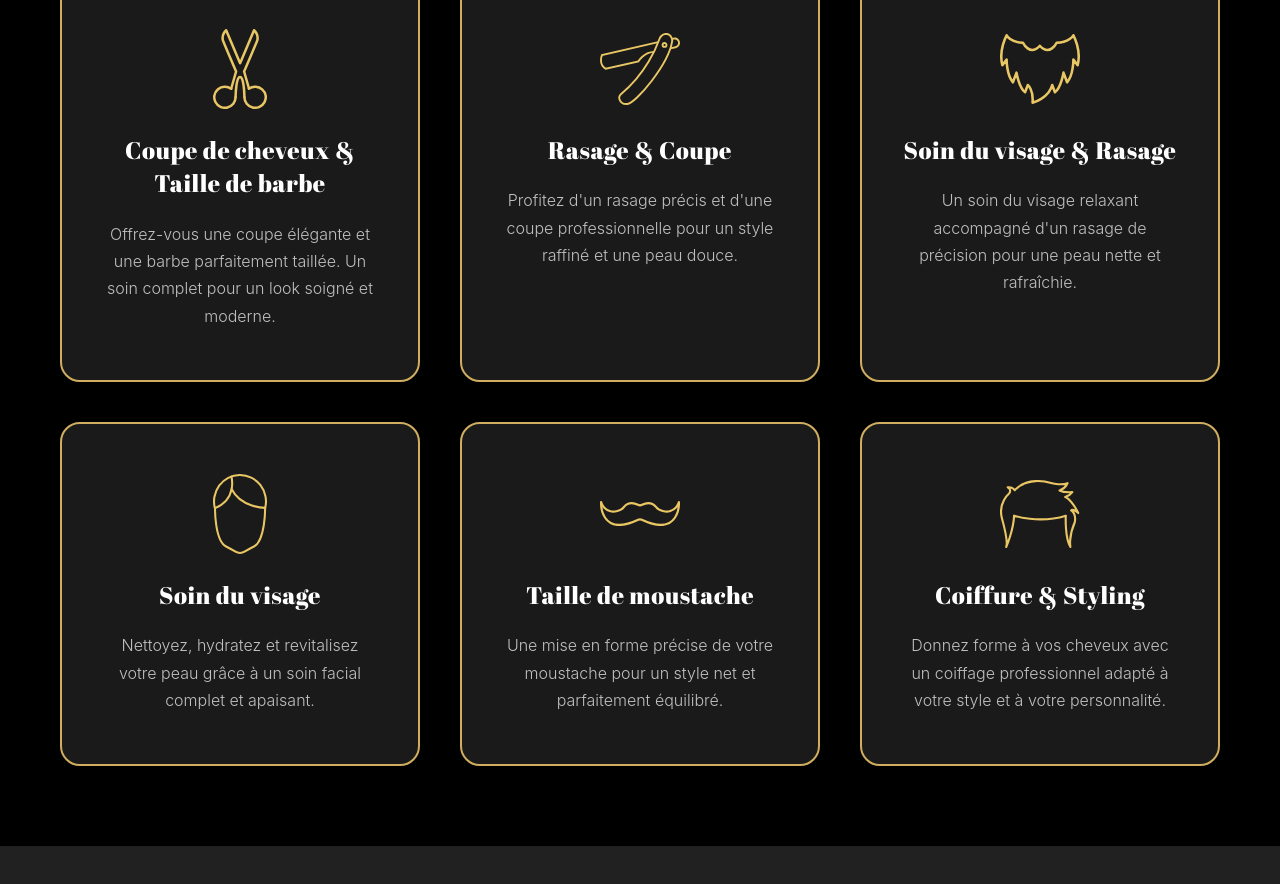
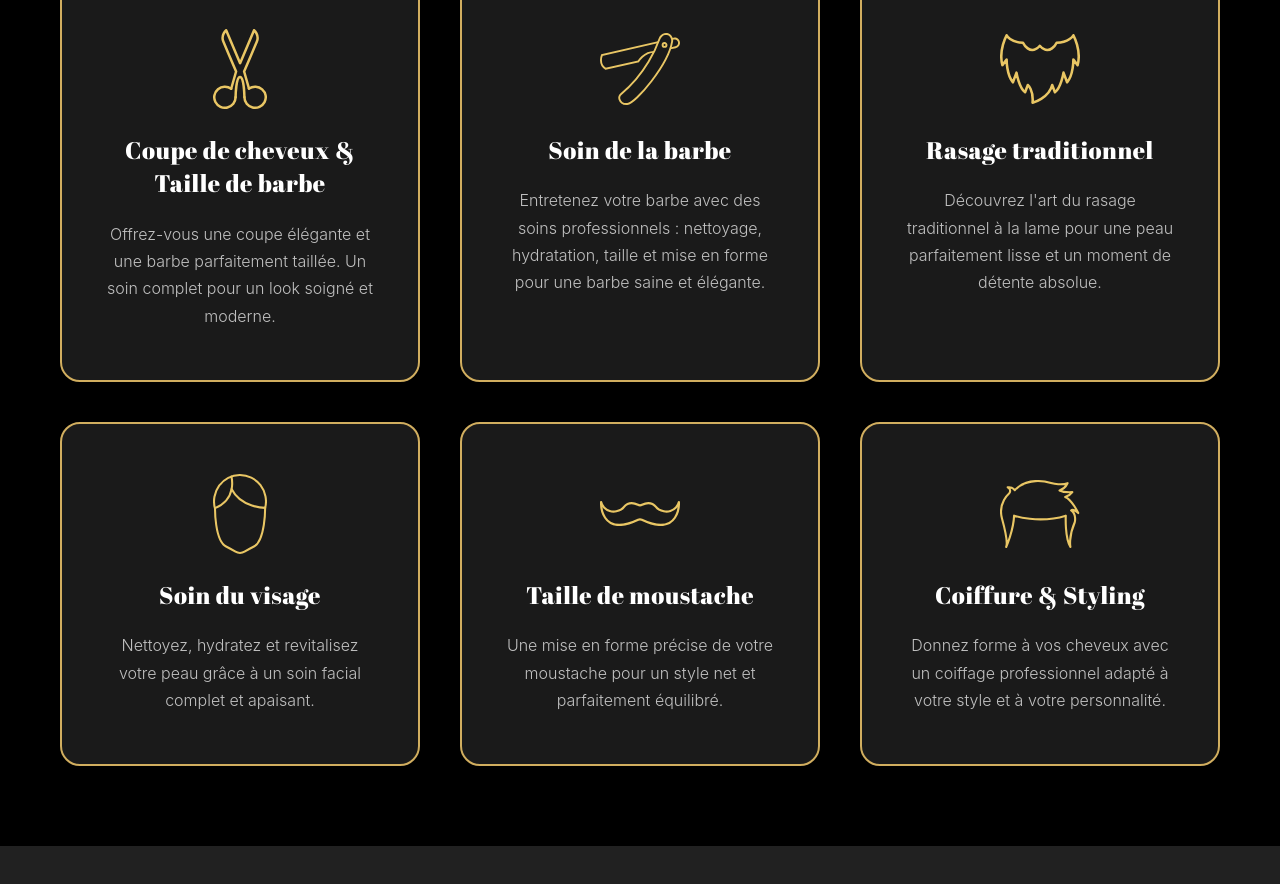
Before and after one commit to Nazaro73/KingOfHair, a Vue app in the folder kingofhair-app/: page / in a window 1280 px wide. Shown: the part 1040-1924 px from the top of the page. Built offline with nearby package versions, Linux system fonts and the light colour scheme.

Commit message:
Mise à jour des services de la section prestations
- Changement 'Rasage & Coupe' en 'Soin de la barbe' avec nouveau descriptif
- Changement 'Soin du visage & Rasage' en 'Rasage traditionnel' avec nouveau descriptif

```diff
--- a/kingofhair-app/src/components/ServicesSection.vue
+++ b/kingofhair-app/src/components/ServicesSection.vue
@@ -15,16 +15,16 @@
           <div class="service-icon">
             <img src="@/assets/icon/icon razor.svg" alt="Razor" class="icon" />
           </div>
-          <h3 class="service-name">Rasage & Coupe</h3>
-          <p class="service-description">Profitez d'un rasage précis et d'une coupe professionnelle pour un style raffiné et une peau douce.</p>
+          <h3 class="service-name">Soin de la barbe</h3>
+          <p class="service-description">Entretenez votre barbe avec des soins professionnels : nettoyage, hydratation, taille et mise en forme pour une barbe saine et élégante.</p>
         </div>
 
         <div class="service-card">
           <div class="service-icon">
             <img src="@/assets/icon/icon beard.svg" alt="Beard" class="icon" />
           </div>
-          <h3 class="service-name">Soin du visage & Rasage</h3>
-          <p class="service-description">Un soin du visage relaxant accompagné d'un rasage de précision pour une peau nette et rafraîchie.</p>
+          <h3 class="service-name">Rasage traditionnel</h3>
+          <p class="service-description">Découvrez l'art du rasage traditionnel à la lame pour une peau parfaitement lisse et un moment de détente absolue.</p>
         </div>
 
         <div class="service-card">
```
